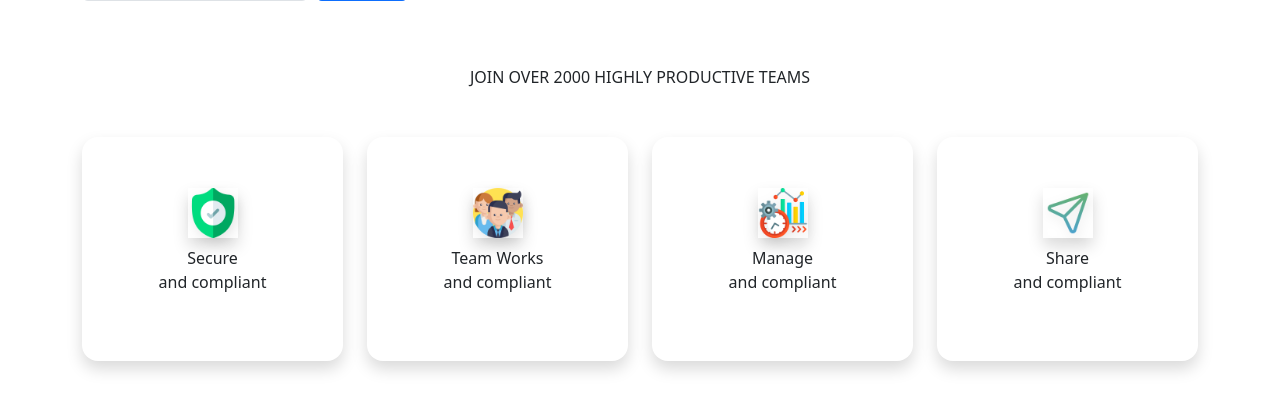
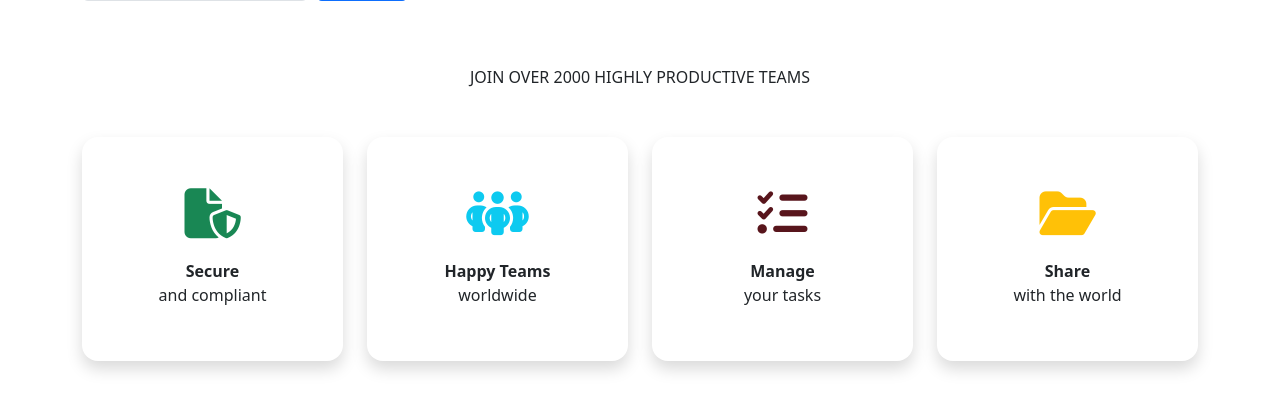
Before and after one commit to talhasan06/arcane, a Django app: page / in a window 1280 px wide. Shown: the part 444-850 px from the top of the page. Run offline with Django 4.2, Linux system fonts and the light colour scheme.

```diff
--- a/core/templates/not_login.html
+++ b/core/templates/not_login.html
@@ -80,37 +80,37 @@
         <div class="row row-cols-1 row-cols-md-4 g-4">
             <div class="col-12">
                 <div class="d-flex flex-column align-items-center justify-content-center rounded-4 shadow w-100" style="height: 14rem;">
-                    <img src="{% static 'img/shield.png' %}" class="card-img-top shadow" alt="..." style="width: 50px;">
+                    <p class="text-success m-0 p-0" style="font-size: 50px;"><i class="fa-solid fa-file-shield"></i></p>
                     <div class="mt-2 text-center">
-                        <span class="fw-medium">Secure</span>
+                        <span class="fw-semibold">Secure</span>
                         <p class="fw-normal">and compliant</p>
                     </div>
                 </div>
             </div>
             <div class="col-12">
                 <div class="d-flex flex-column align-items-center justify-content-center rounded-4 shadow w-100" style="height: 14rem;">
-                    <img src="{% static 'img/teamwork.png' %}" class="card-img-top shadow" alt="..." style="width: 50px;">
+                    <p class="text-info m-0 p-0" style="font-size: 50px;"><i class="fa-solid fa-people-group"></i></p>
                     <div class="mt-2 text-center">
-                        <span class="fw-medium">Team Works</span>
-                        <p class="fw-normal">and compliant</p>
+                        <span class="fw-semibold">Happy Teams</span>
+                        <p class="fw-normal">worldwide</p>
                     </div>
                 </div>
             </div>
             <div class="col-12">
                 <div class="d-flex flex-column align-items-center justify-content-center rounded-4 shadow w-100" style="height: 14rem;">
-                    <img src="{% static 'img/time.png' %}" class="card-img-top shadow" alt="..." style="width: 50px;">
+                    <p class="text-danger-emphasis m-0 p-0" style="font-size: 50px;"><i class="fa-solid fa-list-check"></i></p>
                     <div class="mt-2 text-center">
-                        <span class="fw-medium">Manage</span>
-                        <p class="fw-normal">and compliant</p>
+                        <span class="fw-semibold">Manage</span>
+                        <p class="fw-normal">your tasks</p>
                     </div>
                 </div>
             </div>
             <div class="col-12">
                 <div class="d-flex flex-column align-items-center justify-content-center rounded-4 shadow w-100" style="height: 14rem;">
-                    <img src="{% static 'img/send.png' %}" class="card-img-top shadow" alt="..." style="width: 50px;">
+                    <p class="text-warning m-0 p-0" style="font-size: 50px;"><i class="fa-solid fa-folder-open"></i></p>
                     <div class="mt-2 text-center">
-                        <span class="fw-medium">Share</span>
-                        <p class="fw-normal">and compliant</p>
+                        <span class="fw-semibold">Share</span>
+                        <p class="fw-normal">with the world</p>
                     </div>
                 </div>
             </div>
--- a/tasks/models.py
+++ b/tasks/models.py
@@ -12,7 +12,7 @@ class Category(models.Model):
 
     def save(self, *args, **kwargs):
         if not self.slug:
-            self.slug = slugify(self.name)
+            self.slug = slugify(str(self.user.id) + "-" + self.name)
         super().save(*args, **kwargs)
 
     def __str__(self):
```
